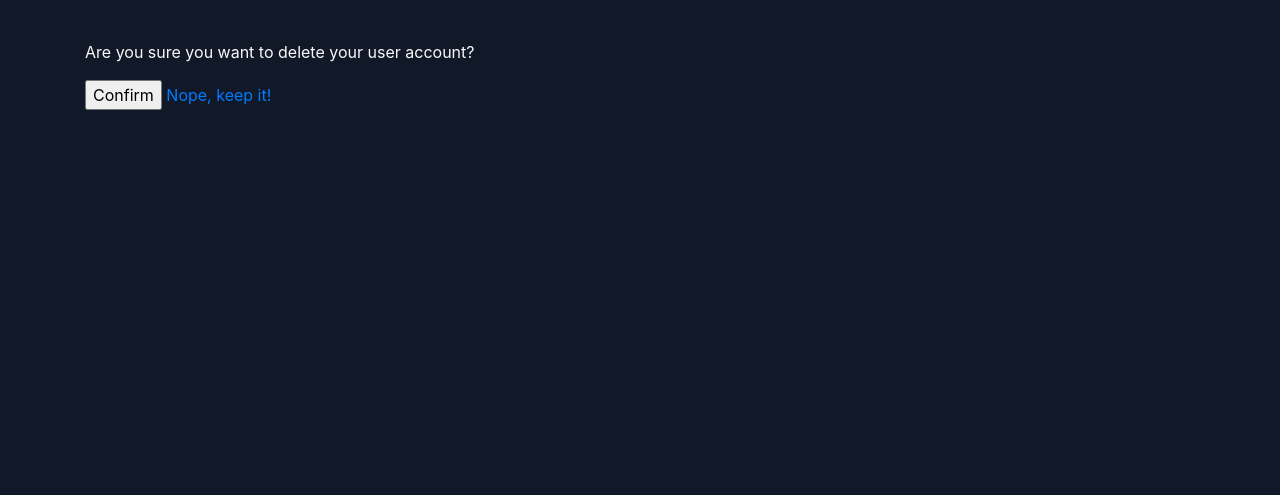
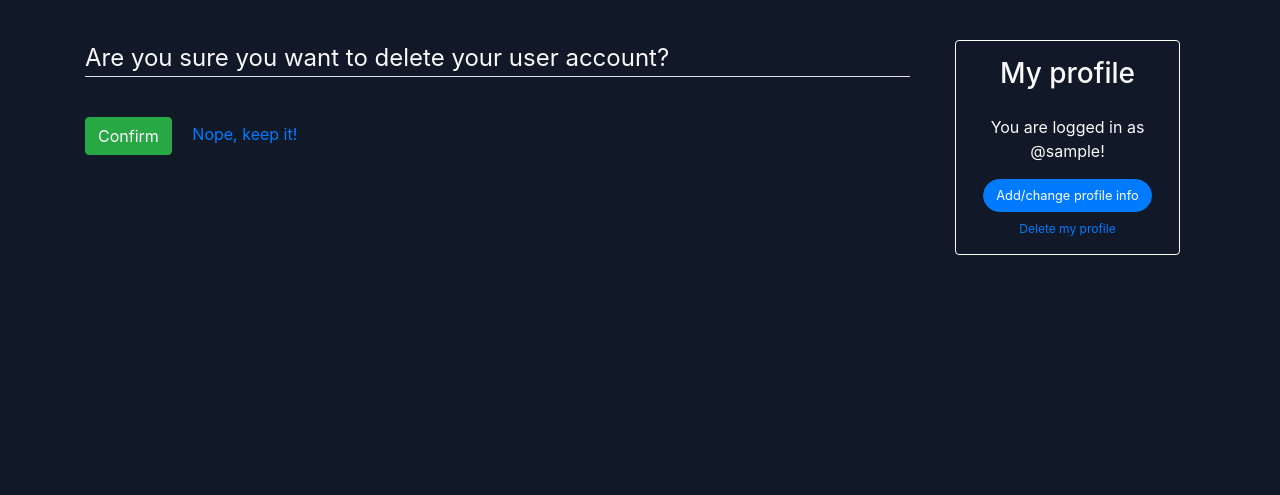
Before and after one commit to TimSchulz1991/msp4-django-8gag, a Django app: page /user_delete/1/ in a window 1280 px wide. Shown: the part 70-565 px from the top of the page. Run offline with Django 3.2, Linux system fonts and the light colour scheme; the visitor is signed in with stand-in values (Sample User, id 1); data comes from the database, SQL or seed files in the repository; some libraries are stand-ins or nearby versions.

Commit message:
Improve styling of all the delete X pages

```diff
--- a/my8gag/templates/my8gag/delete.html
+++ b/my8gag/templates/my8gag/delete.html
@@ -1,36 +1,79 @@
 {% extends 'base.html' %}
 
 {% block content %}
+<div class="row">
+    <!-- Delete content section -->
+    <div class="col-md-9">
         {% if text_type == 'post' %}
-<div class="content-section">
         <form action="" method="POST">
             {% csrf_token %}
-        <p>Are you sure you want to delete the post below?</p>
-        <input type="submit" value="Confirm">
+            <fieldset class="form-group">
+                <legend class="border-bottom mb-4">Are you sure you want to delete your post (see below)?</legend>
+            </fieldset>
+            <button type="submit" class="btn btn-success mr-3">Confirm</button>
             <a href="{{ request.META.HTTP_REFERER }}">Nope, keep it!</a>
         </form>
-    <div>
-        <p>{{ post.topic }} - {{ post.created }}</p>
-        <p>{{ post.title }}</p>
-        <img src="{{ post.image.url }}" alt="A funny Meme">
+        <div class="card card-feed">
+            <h2 class="my-3">{{ post.title }}</h2>
+            <img src="{{ post.image.url }}" alt="A funny Meme" class="mb-2">
         </div>
         {% elif text_type == 'user' %}
         <form action="" method="POST">
             {% csrf_token %}
-        <p>Are you sure you want to delete your user account?</p>
-        <input type="submit" value="Confirm">
+            <fieldset class="form-group">
+                <legend class="border-bottom mb-4">Are you sure you want to delete your user account?</legend>
+            </fieldset>
+            <button type="submit" class="btn btn-success mr-3">Confirm</button>
             <a href="{{ request.META.HTTP_REFERER }}">Nope, keep it!</a>
         </form>
         {% else %}
         <form action="" method="POST">
             {% csrf_token %}
-        <p>Are you sure you want to delete the comment below?</p>
-        <input type="submit" value="Confirm">
+            <fieldset class="form-group">
+                <legend class="border-bottom mb-4">Are you sure you want to delete your comment (see below)?</legend>
+            </fieldset>
+            <button type="submit" class="btn btn-success mr-3">Confirm</button>
             <a href="{{ request.META.HTTP_REFERER }}">Nope, keep it!</a>
         </form>
-    <div>
-        <p>{{ comment.body }}</p>
+        <div class="mt-3 text-center">
+            <h3>{{ comment.body }}</h3>
         </div>
         {% endif %}
     </div>
+
+    <!-- Profile section -->
+    <div class="col-md-3">
+        <div class="container d-flex justify-content-center align-items-center">
+            {% if request.user.is_authenticated %}
+            <div class=" card card-profile text-center p-3">
+                <div class="">
+                    <h3>My profile</h3>
+                </div>
+                {% if request.user.profile.profile_image.url != None %}
+                <img class="rounded-circle account-img mx-auto" src="{{request.user.profile.profile_image.url}}"
+                    alt="A profile picture of the user">
+                {% endif %}
+                <div class="media-body mt-3">
+                    <p class="">You are logged in as @{{request.user.username}}!</p>
+                    {% if request.user.profile.bio %}
+                    <p class="text-muted">{{request.user.profile.bio}}</p>
+                    {% endif %}
+                </div>
+                <a href="{% url 'edit_profile' request.user.id %}"><button
+                        class="btn btn-primary rounded-pill btn-profile">Add/change profile
+                        info</button></a>
+                <a href="{% url 'user_delete' request.user.id %}" class="delete-link mt-2">Delete my profile</a>
+            </div>
+        </div>
+        {% else %}
+        <div class="card card-profile text-center p-3">
+            <p>Log in, if you want to create, comment on and like posts. As a logged in user, you can also add a picture
+                to
+                your profile and add a bio text.</p>
+            <a href="{% url 'login' %}"><button
+                    class="btn btn-primary rounded-pill btn-profile">Login/Register</button></a>
+        </div>
+        {% endif %}
+    </div>
+</div>
 {% endblock %}
--- a/my8gag/templates/my8gag/post_view.html
+++ b/my8gag/templates/my8gag/post_view.html
@@ -27,7 +27,7 @@
                     <span class="bg-info rounded-pill px-2">{{ post.topic }}</span>
                 </div>
             </div>
-            <h2 class="my-3 links">{{ post.title }}</h2>
+            <h2 class="my-3">{{ post.title }}</h2>
             <img src="{{ post.image.url }}" alt="A funny meme" class="mb-1">
 
             <!-- Like section -->
```
Lines whose indentation alone changed are shown as unchanged.
